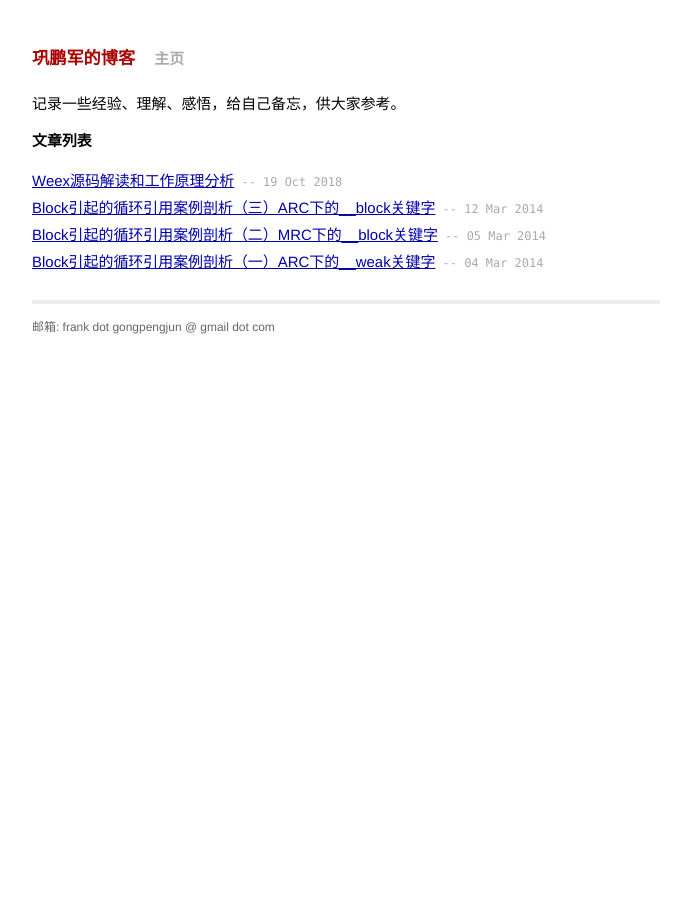
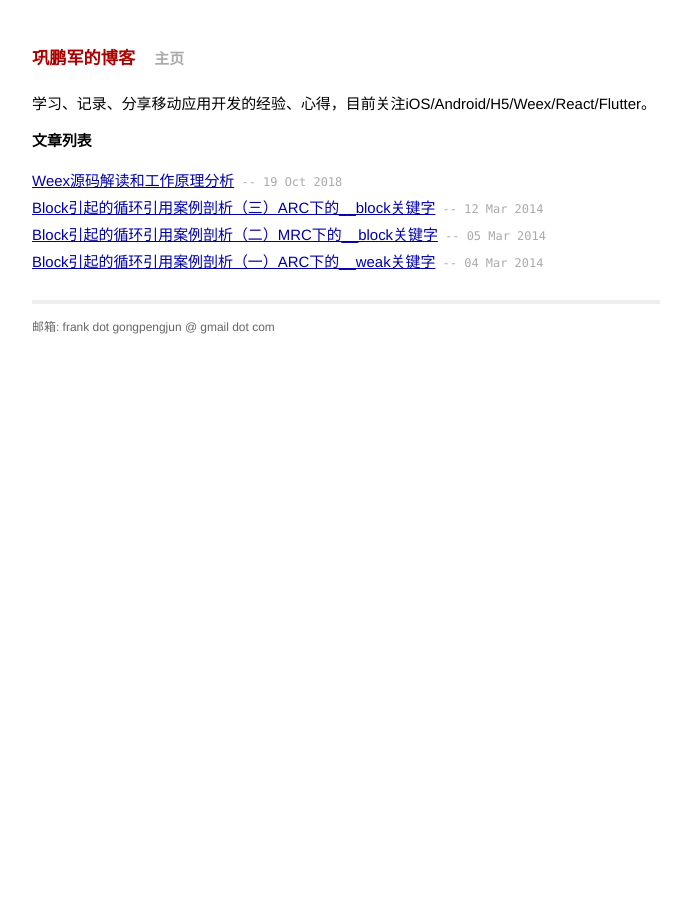
Before and after one commit to gongpengjun/gongpengjun.github.io, a Jekyll site: the page built from index.html, in a window 1280 px wide. Shown: the whole page, without its empty margins (294-985 px from the left). Built offline with Jekyll 4.4.1, drawn with Linux system fonts in a browser that asks for light colours.

Commit message:
调整博客主页说明

```diff
--- a/index.html
+++ b/index.html
@@ -4,7 +4,7 @@ title: iOS开发实战
 ---
 
 <div id="home">
-  <p>记录一些经验、理解、感悟，给自己备忘，供大家参考。</p>
+  <p>学习、记录、分享移动应用开发的经验、心得，目前关注iOS/Android/H5/Weex/React/Flutter。</p>
   <h1>文章列表</h1>
   <ul class="posts">
     <li> <a href="http://gongpengjun.com/weex-code-analysis/">Weex源码解读和工作原理分析</a><span> -- 19 Oct 2018</span></li>
```
